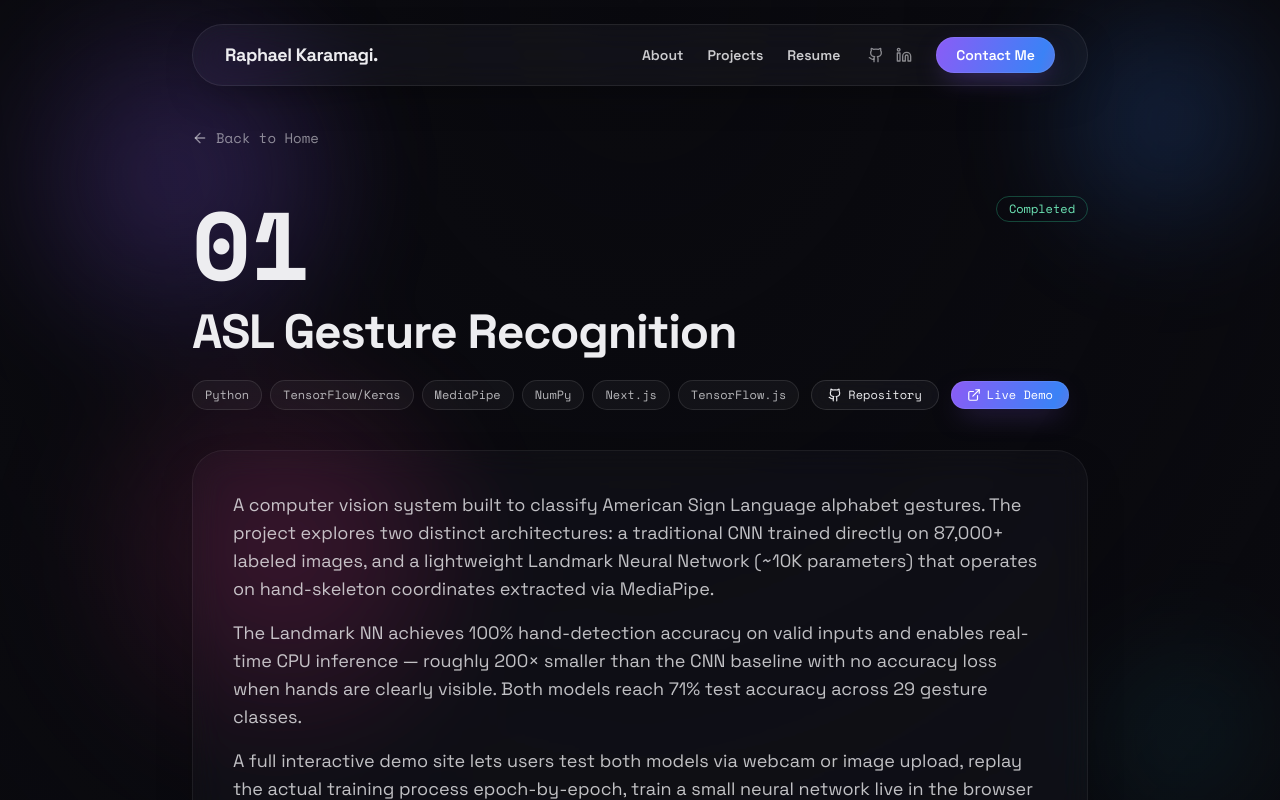
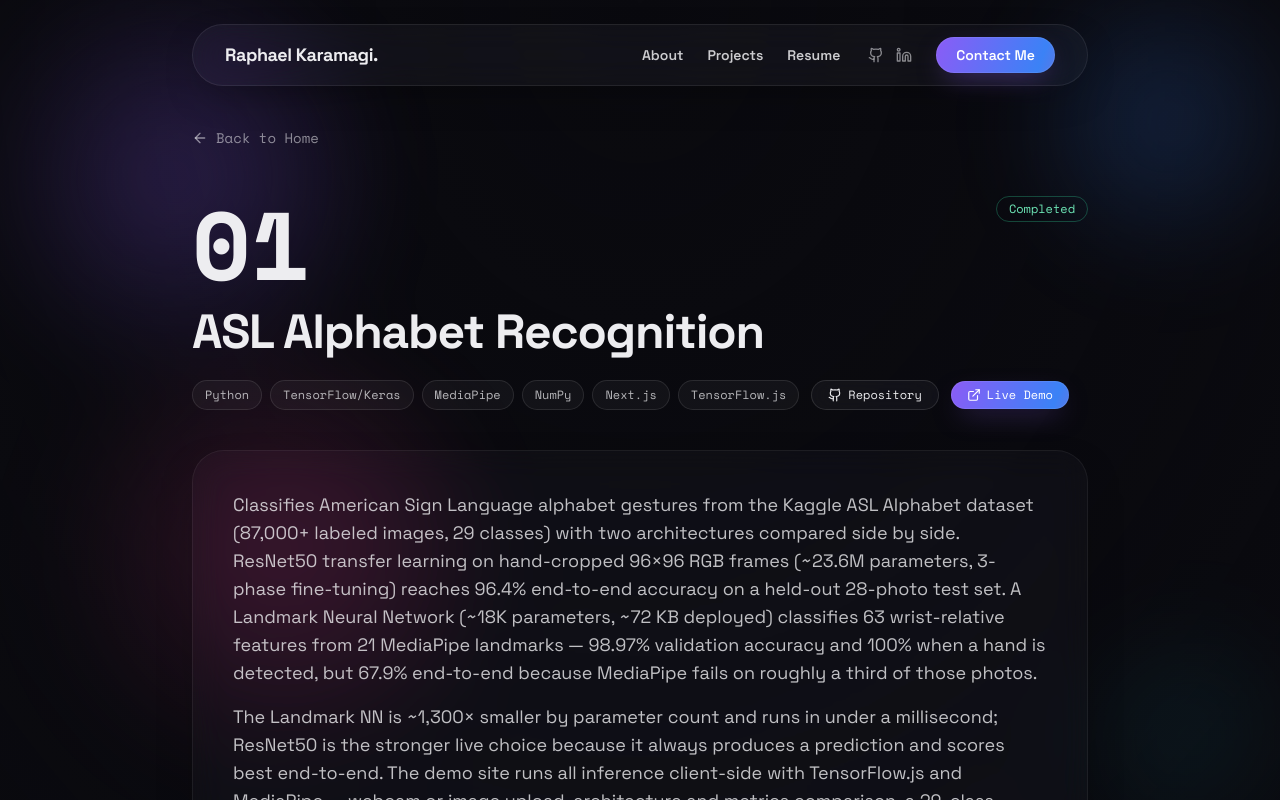
Before and after one commit to raphaelkaramagi/Portfolio-Website, a React (Vite) app: page /projects/asl-cv-model in a window 1280 px wide. Shown: the top 800 px of the page. Built offline with nearby package versions, Linux system fonts and the light colour scheme.

Commit message:
Updated ASL project description and long description

```diff
--- a/src/data/projects.js
+++ b/src/data/projects.js
@@ -64,13 +64,13 @@ export const projects = [
   {
     number: '01',
     slug: 'asl-cv-model',
-    title: 'ASL Gesture Recognition',
+    title: 'ASL Alphabet Recognition',
     status: 'Completed',
     stack: ['Python', 'TensorFlow/Keras', 'MediaPipe', 'NumPy', 'Next.js', 'TensorFlow.js'],
     description:
-      'A dual-model computer vision system classifying 29 ASL alphabet gestures from 87,000+ images — with a live interactive demo featuring webcam inference, in-browser training, and model comparison.',
+      'Classifies 29 ASL alphabet gestures from 87,000+ Kaggle images — fine-tuned ResNet50 vs. a ~18K-parameter Landmark NN on MediaPipe features, with fully client-side inference in a live demo.',
     longDescription:
-      'A computer vision system built to classify American Sign Language alphabet gestures. The project explores two distinct architectures: a traditional CNN trained directly on 87,000+ labeled images, and a lightweight Landmark Neural Network (~10K parameters) that operates on hand-skeleton coordinates extracted via MediaPipe.\n\nThe Landmark NN achieves 100% hand-detection accuracy on valid inputs and enables real-time CPU inference — roughly 200× smaller than the CNN baseline with no accuracy loss when hands are clearly visible. Both models reach 71% test accuracy across 29 gesture classes.\n\nA full interactive demo site lets users test both models via webcam or image upload, replay the actual training process epoch-by-epoch, train a small neural network live in the browser with configurable hyperparameters, compare model architectures and metrics side-by-side, and browse the dataset gallery with per-image predictions.',
+      'Classifies American Sign Language alphabet gestures from the Kaggle ASL Alphabet dataset (87,000+ labeled images, 29 classes) with two architectures compared side by side. ResNet50 transfer learning on hand-cropped 96×96 RGB frames (~23.6M parameters, 3-phase fine-tuning) reaches 96.4% end-to-end accuracy on a held-out 28-photo test set. A Landmark Neural Network (~18K parameters, ~72 KB deployed) classifies 63 wrist-relative features from 21 MediaPipe landmarks — 98.97% validation accuracy and 100% when a hand is detected, but 67.9% end-to-end because MediaPipe fails on roughly a third of those photos.\n\nThe Landmark NN is ~1,300× smaller by parameter count and runs in under a millisecond; ResNet50 is the stronger live choice because it always produces a prediction and scores best end-to-end. The demo site runs all inference client-side with TensorFlow.js and MediaPipe — webcam or image upload, architecture and metrics comparison, a 29-class sample gallery with per-image predictions, and tunable detection settings.',
     repoUrl: 'https://github.com/raphaelkaramagi/daml-asl',
     demoUrl: 'https://asl.raphaelkaramagi.com',
     images: [
```
